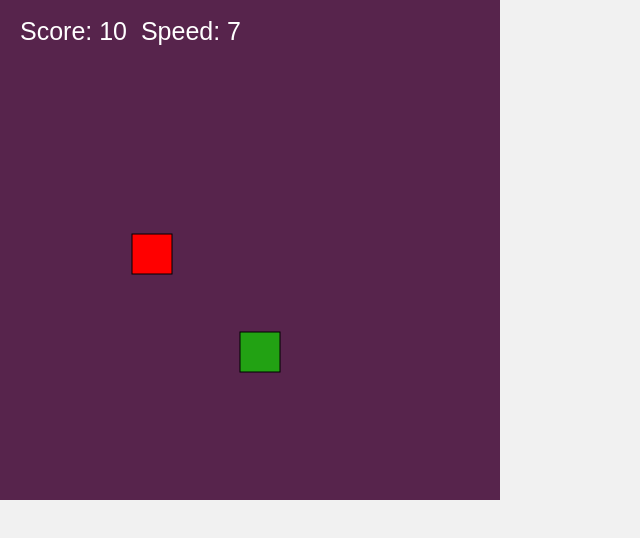
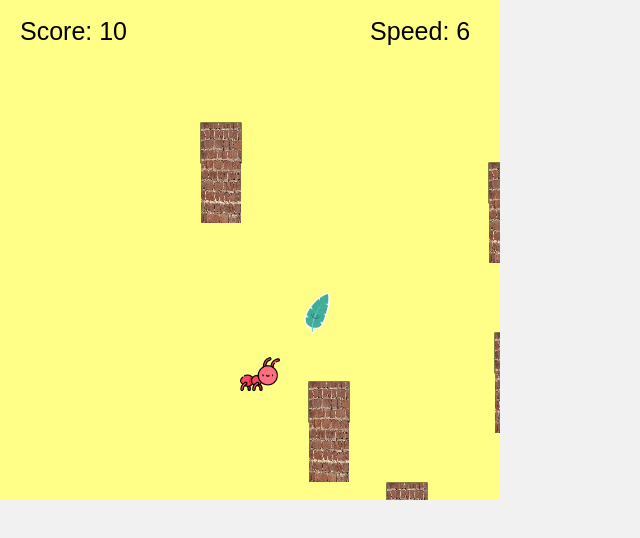
Before and after one commit to OsirisGC/JUEGOCUADRO, a plain HTML site: page index.html in a window 1280 px wide. Shown: the whole page, without its empty margins (0-640 px from the left). Drawn offline with Linux system fonts and the light colour scheme.

Commit message:
Add files via upload

```diff
--- a/index.html
+++ b/index.html
@@ -6,6 +6,7 @@
     <meta http-equiv="X-UA-Compatible" content="IE=edge">
     <meta name="viewport" content="width=device-width, initial-scale=1.0">
     <title>Ejercicio 2</title>
+
 </head>
 
 <body>
@@ -28,53 +29,68 @@
         let context = null;
         let player1 = null;
         let player2 = null;
+        let arregloParedes = [];
         let score = 0;
         let speed = 5;
         let pause = false;
-        let color = 'blue';
+        let hormiga = new Image();
+        let hoja = new Image();
+        let walls = new Image();
+        let sonido1 = new Audio();
+        let color = 'red';
         let figura = 'circulo';
         let isPress = false;
         let x = 240;
         let y = 240;
         let direction = 'up';
-        let obstaculo1_x=70;
-        let obstaculo1_y=160;
-        let obstaculo2_x=90;
-        let obstaculo2_y=60;
-        let obstaculo3_x=440;
-        let obstaculo3_y=400;
-        let perder = false;
-        let obstaculo1 = null;
-        let obstaculo2 = null;
-        let obstaculo3 = null;
-        let obstaculos = [];
 
         function start() {
             canvas = document.getElementById('canvas');
             context = canvas.getContext('2d');
             canvas.style.background = "#ff8";
 
-            player1 = new Cuadrado(x, y, 40, 40, 'red');
-            player2 = new Cuadrado(getRandomInt(460), getRandomInt(460), 40, 40, 'red');
+            player1 = new Jugador(x, y, 40, 40, 'red', 3);
+            player2 = new Cuadrado(getRandomInt(500), getRandomInt(500), 40, 40, 'red');
+
+            for (let i = 0; i <= 4; i++) {
+                let obstaculo = new Cuadrado(getRandomInt(500), getRandomInt(500), 40, 40, '#808080');
+                arregloParedes.push(obstaculo);
+            }
+            hormiga.src = "hormiga.png";
+            hoja.src = "hoja.png";
+            walls.src = "walls.jpg";
+            sonido1.src = "sonidohoja.mp3";
 
             paint();
+
         }
         //  Funcion de pintar
         const paint = () => {
 
             window.requestAnimationFrame(paint);
 
-            context.fillStyle = "#57244c";
-            context.fillRect(0, 0, 500, 500);
-
-            context.fillStyle = "#ffffff";
+            context.fillStyle = "#ff8";
+            context.fillRect(0, 0, 1000, 600);
+            context.fillStyle = "#000";
             context.font = "25px Arial";
-            context.fillText("Score: " + score + "  " + "Speed: " + speed, 20, 40);
+            context.fillText("Score: " + score + "                                   " + "Speed: " + speed + "                                                " + "Lifes: " + player1.lifes + " ", 20, 40);
 
             player1.color = getRandomColor();
-            player1.dibujar(context);
 
-            player2.dibujar(context);
+            // player1.dibujar(context);
+            // player2.dibujar(context);
+
+            arregloParedes.map((obstaculo) => {
+                obstaculo.dibujar(context);
+            })
+
+            context.drawImage(hormiga, player1.x, player1.y, 40, 40);
+
+            context.drawImage(hoja, player2.x, player2.y, 40, 40);
+
+            arregloParedes.map((obstaculo) => {
+                context.drawImage(walls, obstaculo.x, obstaculo.y, 40, 100);
+            });
 
 
 
@@ -93,36 +109,38 @@
 
             if (direction === 'down') {
                 player1.y += speed;
-                if (player1.y > 500) {
+                if (player1.y > 600) {
                     player1.y = 0
                 }
             }
             if (direction === 'up') {
                 player1.y -= speed;
                 if (player1.y < 0) {
-                    player1.y = 500;
+                    player1.y = 600;
                 }
             }
             if (direction === 'right') {
                 player1.x += speed;
-                if (player1.x > 500) {
+                if (player1.x > 1000) {
                     player1.x = 0;
                 }
             }
             if (direction === 'left') {
                 player1.x -= speed;
                 if (player1.x < 0) {
-                    player1.x = 500;
+                    player1.x = 1000;
                 }
             }
 
 
             if (player1.se_tocan(player2)) {
-                player2.x = getRandomInt(400);
-                player2.y = getRandomInt(400);
+                player2.x = getRandomInt(900);
+                player2.y = getRandomInt(500);
                 score += 10;
-                speed += 2;
+                speed += 1;
+                sonido1.play();
             }
+
         };
 
 
@@ -130,9 +148,39 @@
             constructor(x, y, w, h, color) {
                 this.x = x;
                 this.y = y;
+                this.w = w;
+                this.h = h;
+                this.color = color;
+            }
+
+            dibujar = function(context) {
+                context.fillStyle = this.color;
+                context.fillRect(this.x, this.y, this.w, this.h);
+                context.strokeRect(this.x, this.y, this.w, this.h);
+            }
+
+            se_tocan = function(target) {
+
+
+
+                if (this.x < target.x + target.w &&
+
+                    this.x + this.w > target.x &&
+
+                    this.y < target.y + target.h &&
+
+                    this.y + this.h > target.y) {
+                    return true;
+                }
+            };
+        }
+
+        class Jugador {
+            constructor(x, y, w, h, color, lifes) {
+                this.x = x;
+                this.y = y;
                 this.w = h;
                 this.h = h;
-                this.color = color;
             }
 
             dibujar = function(context) {
@@ -185,18 +233,14 @@
             if (keyCode == 68 || keyCode == 39) {
                 direction = 'right';
             }
-
             // abajo
             if (keyCode == 83 || keyCode == 40) {
                 direction = 'down';
-
             }
-
             // izquierda
             if (keyCode == 65 || keyCode == 37) {
                 direction = 'left';
             }
-
             // Pause
             if (keyCode == 32) {
                 pause = (pause) ? false : true;
@@ -215,5 +259,4 @@
         }());
     </script>
 </body>
-
 </html>
```
Also changed, not shown: hoja.png (added), hormiga.png (added), walls.jpg (added), 1 other file.
